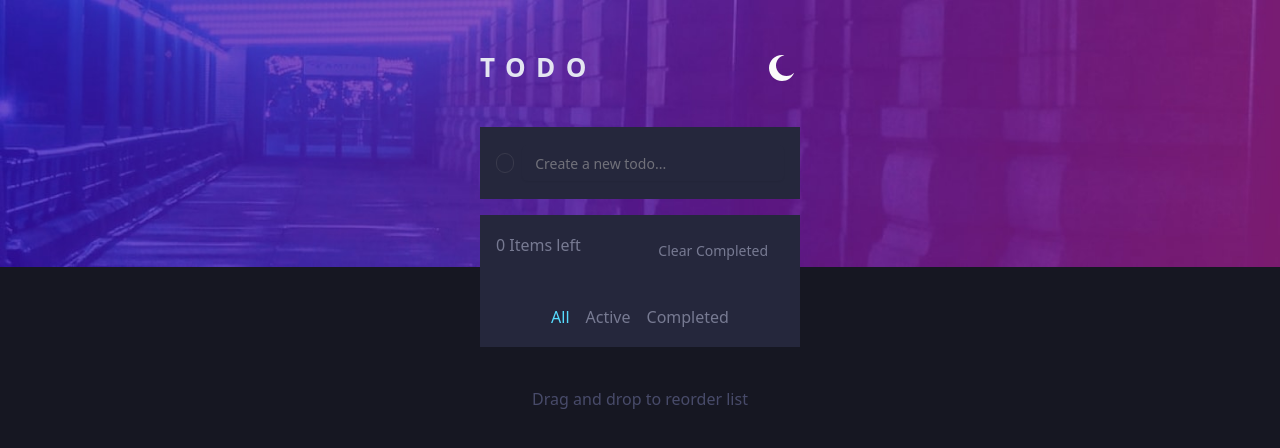
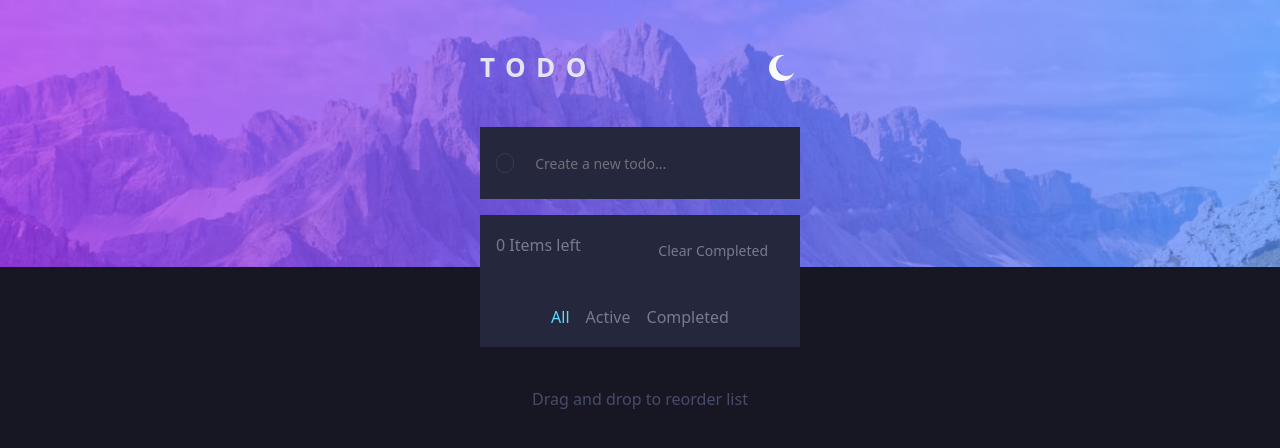
Before and after one commit to lucas-sk/todo-app-fm, a React (Vite) app: page / in a window 1280 px wide. Shown: the top 448 px of the page. Built offline with nearby package versions, Linux system fonts and the light colour scheme.

Commit message:
feat: implement change picture

```diff
--- a/src/components/Picture/index.tsx
+++ b/src/components/Picture/index.tsx
@@ -1,15 +1,35 @@
+import { useTheme } from '@/context/ThemeContext'
 import bgDarkDesktop from '../../assets/bg-desktop-dark.jpg'
+import bgLightDesktop from '../../assets/bg-desktop-light.jpg'
 import bgDarkMobile from '../../assets/bg-mobile-dark.jpg'
+import bgLightMobile from '../../assets/bg-mobile-light.jpg'
 
 export const Picture = () => {
+  const { theme } = useTheme()
+
   return (
     <picture className='absolute z-0'>
+      {theme === 'dark' &&
+      <>
         <source media='(min-width: 376px)' srcSet={bgDarkDesktop} />
         <img
           src={bgDarkMobile}
           alt='background mobile dark'
           className='h-auto max-w-full '
         />
+      </>
+      }
+      {theme === 'light' &&
+      <>
+        <source media='(min-width: 376px)' srcSet={bgLightDesktop} />
+       <img
+         src={bgLightMobile}
+          alt='background mobile dark'
+          className='h-auto max-w-full '
+        />
+      </>
+      }
+
     </picture>
   )
 }
```
Lines whose indentation alone changed are shown as unchanged.
